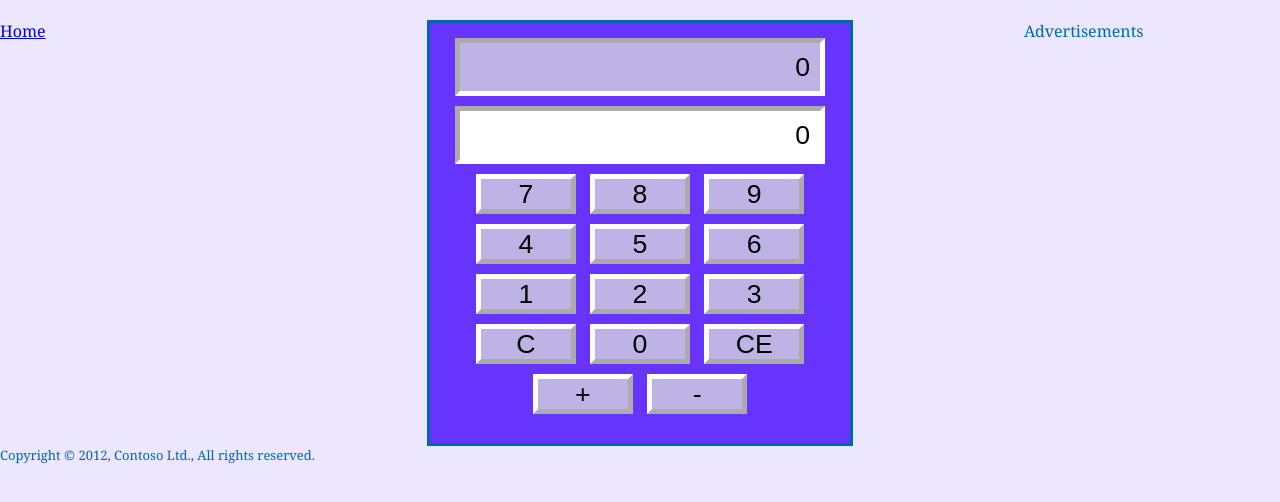
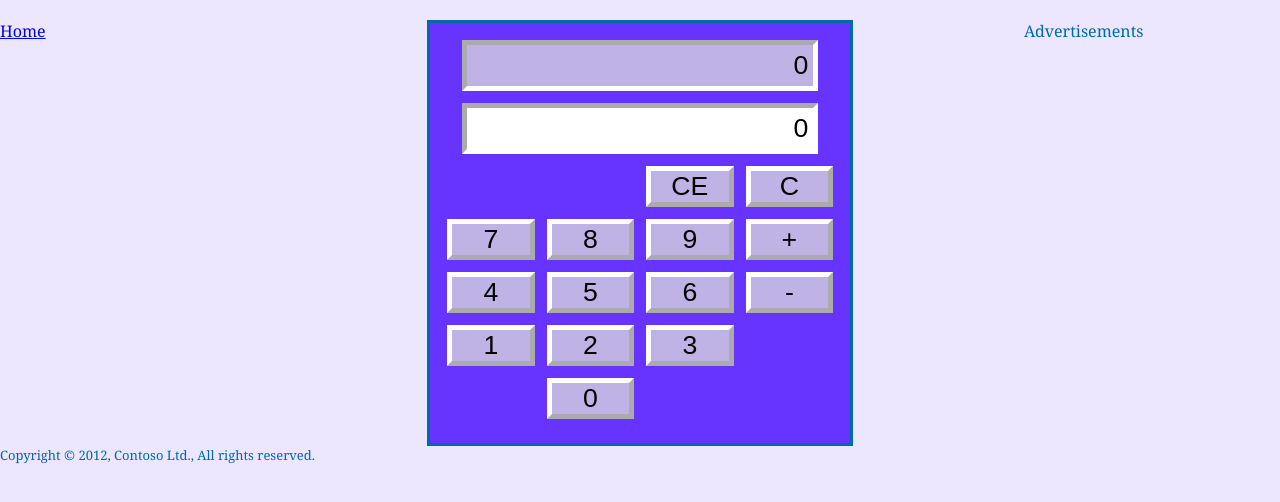
Before and after one commit to Zer0cul/ContosoWebSiteSolution, a plain HTML site: page WebCalculator/default.html in a window 1280 px wide. Shown: the part 90-592 px from the top of the page. Drawn offline with Linux system fonts and the light colour scheme.

Commit message:
Add new layout Excersice 3

```diff
--- a/WebCalculator/Content/default.css
+++ b/WebCalculator/Content/default.css
@@ -79,13 +79,13 @@ input {
     width: 85%;
     height: 7%;
     text-align: right;
-    padding: 10px;
+    padding: 5px;
     border: inset;
 }
 
 button {
     background-color: hsl(255, 50%,80%);
-    width: 25%;
+    width: 90%;
     height: 10%;
     border:outset;
 }
@@ -112,3 +112,11 @@ input, button {
 [readonly] {
     background-color: hsl(255,50%, 80%);
 }
+
+table {
+    width: 100%;
+}
+
+td {
+    width: 20%;
+}
--- a/WebCalculator/default.html
+++ b/WebCalculator/default.html
@@ -18,22 +18,48 @@
         </nav>
         <div role="main">
             <div id="calculator">
-                <input id="txtResult" type="text" readonly="readonly" /><br />
-                <input id="txtInput" type="text" /><br />
-                <button id="btn7">7</button>
-                <button id="btn8">8</button>
-                <button id="btn9">9</button><br />
-                <button id="btn4">4</button>
-                <button id="btn5">5</button>
-                <button id="btn6">6</button><br />
-                <button id="btn1">1</button>
-                <button id="btn2">2</button>
-                <button id="btn3">3</button><br />
-                <button id="btnClear">C</button>
-                <button id="btn0">0</button>
-                <button id="btnClearEntry">CE</button><br />
-                <button id="btnPlus">+</button>
-                <button id="btnMinus">-</button>
+                <table>
+                    <tr>
+                        <td colspan="4">
+                            <input id="txtResult" type="text" readonly="readonly" />
+                        </td>
+                    </tr>
+                    <tr>
+                        <td colspan="4">
+                            <input id="txtInput" type="text" />
+                        </td>
+                    </tr>
+                    <tr>
+                        <td></td>
+                        <td></td>
+                        <td><button id="btnClearEntry">CE</button></td>
+                        <td><button id="btnClear">C</button></td>
+                    </tr>
+                    <tr>
+                        <td><button id="btn7">7</button></td>
+                        <td><button id="btn8">8</button></td>
+                        <td><button id="btn9">9</button></td>
+                        <td><button id="btnPlus">+</button></td>
+                    </tr>
+                    <tr>
+                        <td><button id="btn4">4</button></td>
+                        <td><button id="btn5">5</button></td>
+                        <td><button id="btn6">6</button></td>
+                        <td><button id="btnMinus">-</button></td>
+                    </tr>
+                    <tr>
+                        <td><button id="btn1">1</button></td>
+                        <td><button id="btn2">2</button></td>
+                        <td><button id="btn3">3</button></td>
+                        <td></td>
+                    </tr>
+                    <tr>
+                        <td></td>
+                        <td><button id="btn0">0</button></td>
+                        <td></td>
+                        <td></td>
+                    </tr>
+                </table>
             </div>
         </div>
         <aside><p>Advertisements</p></aside>
```
